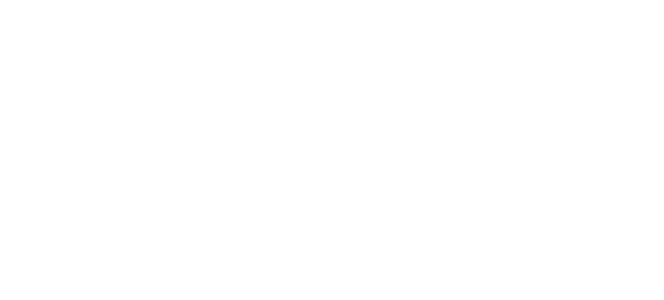
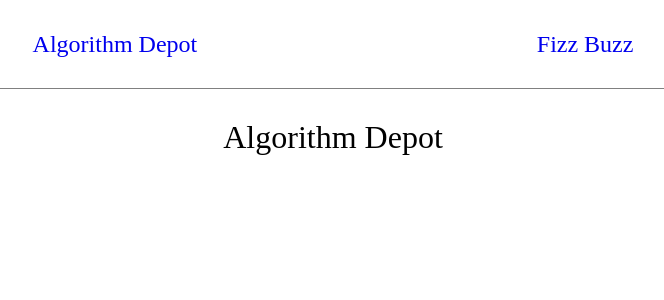
Before and after one commit to nicholasherrick/algorithm-depot-js, a Next.js app: page / in a window 1280 px wide. Shown: the top 300 px of the page, without its empty margins (307-971 px from the left). Built offline with nearby package versions, Linux system fonts and the light colour scheme.

Commit message:
create inital components & styles

```diff
--- /dev/null
+++ b/components/Header.js
@@ -0,0 +1,3 @@
+export default function Header({ header }) {
+  return <h1 className='header'>{header ? header : 'Algorithm Depot'}</h1>;
+}
--- /dev/null
+++ b/components/Layout.js
@@ -0,0 +1,20 @@
+import Head from 'next/head';
+import Navbar from './Navbar';
+import Header from './Header';
+export default function Layout({ children, title, header }) {
+  return (
+    <div>
+      <Head>
+        <title>
+          {title ? `${title} | Algorithm Depot` : 'Algorithm Depot'}
+        </title>
+        <link rel='icon' href='/favicon.ico' />
+      </Head>
+      <Navbar />
+      <div className='container'>
+        <Header header={header ? header : null} />
+        {children}
+      </div>
+    </div>
+  );
+}
--- /dev/null
+++ b/components/Navbar.js
@@ -0,0 +1,14 @@
+import Link from 'next/link';
+
+export default function Navbar() {
+  return (
+    <ul className='navbar'>
+      <li>
+        <Link href='/'>Algorithm Depot</Link>
+      </li>
+      <li>
+        <Link href='/fizzbuzz'>Fizz Buzz</Link>
+      </li>
+    </ul>
+  );
+}
--- a/pages/_app.js
+++ b/pages/_app.js
@@ -1,4 +1,4 @@
-import '../styles/globals.scss';
+import '../styles/main.scss';
 
 function MyApp({ Component, pageProps }) {
   return <Component {...pageProps} />;
--- /dev/null
+++ b/pages/fizzbuzz.js
@@ -0,0 +1,5 @@
+import Layout from '../components/Layout';
+
+export default function Fizzbuzz() {
+  return <Layout title='Fizz Buzz' header='Fizz Buzz'></Layout>;
+}
--- a/pages/index.js
+++ b/pages/index.js
@@ -1,10 +1,5 @@
-import Head from 'next/head';
+import Layout from '../components/Layout';
 
 export default function Home() {
-  return (
-    <Head>
-      <title>Create Next App</title>
-      <link rel='icon' href='/favicon.ico' />
-    </Head>
-  );
+  return <Layout></Layout>;
 }
--- /dev/null
+++ b/styles/components/header.scss
@@ -0,0 +1,4 @@
+.header {
+  font-size: 2em;
+  padding: 1em;
+}
--- /dev/null
+++ b/styles/components/index.scss
@@ -0,0 +1,2 @@
+@import './navbar.scss';
+@import './header.scss';
--- /dev/null
+++ b/styles/components/navbar.scss
@@ -0,0 +1,12 @@
+.navbar {
+  width: 100%;
+  display: flex;
+  justify-content: space-evenly;
+  padding: 2em 0;
+  border-bottom: 1px solid gray;
+
+  a {
+    text-decoration: none;
+    font-size: 1.5em;
+  }
+}
--- /dev/null
+++ b/styles/main.scss
@@ -0,0 +1,7 @@
+@import './reset.scss';
+@import './components/';
+
+.container {
+  display: flex;
+  justify-content: center;
+}
```
Also changed, not shown: styles/reset.scss (renamed from styles/globals.scss).
